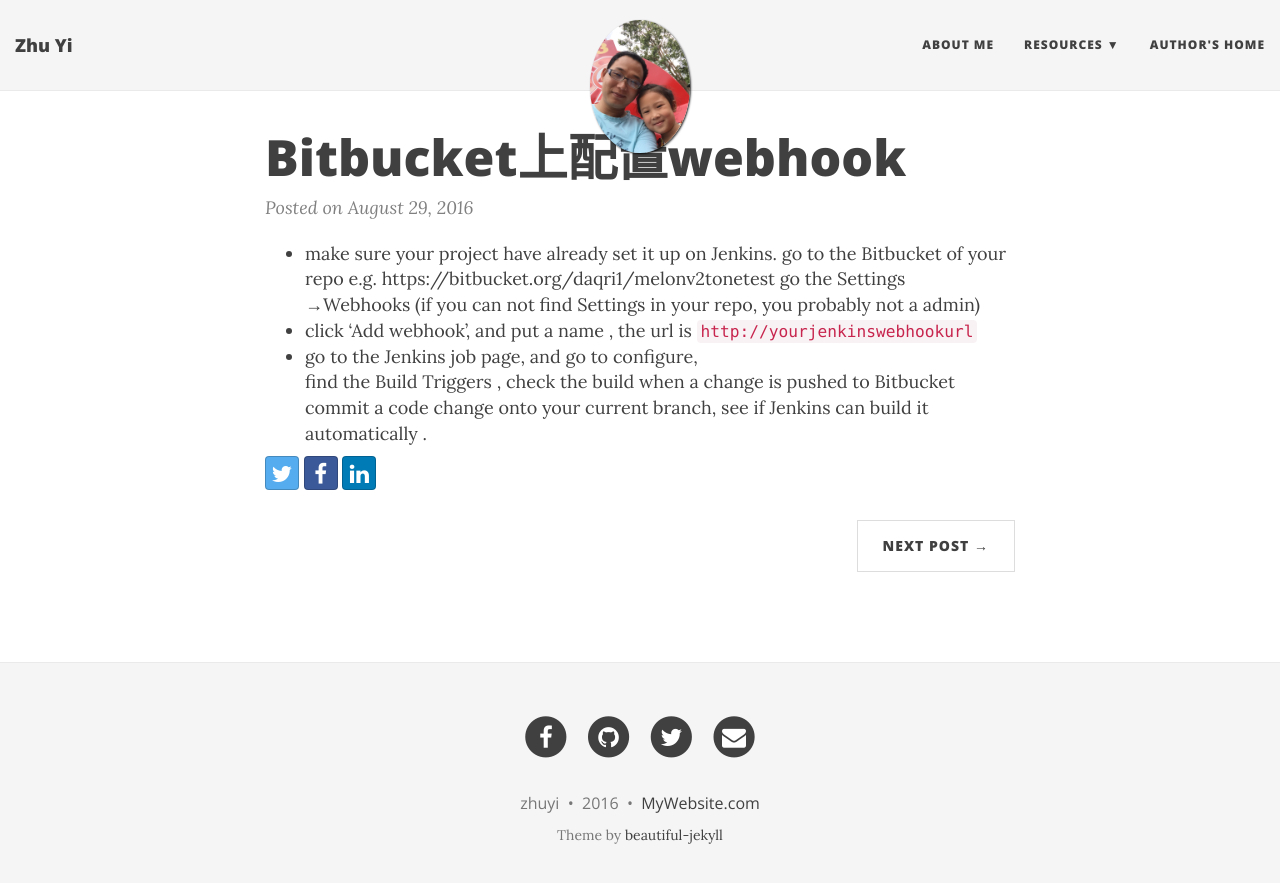
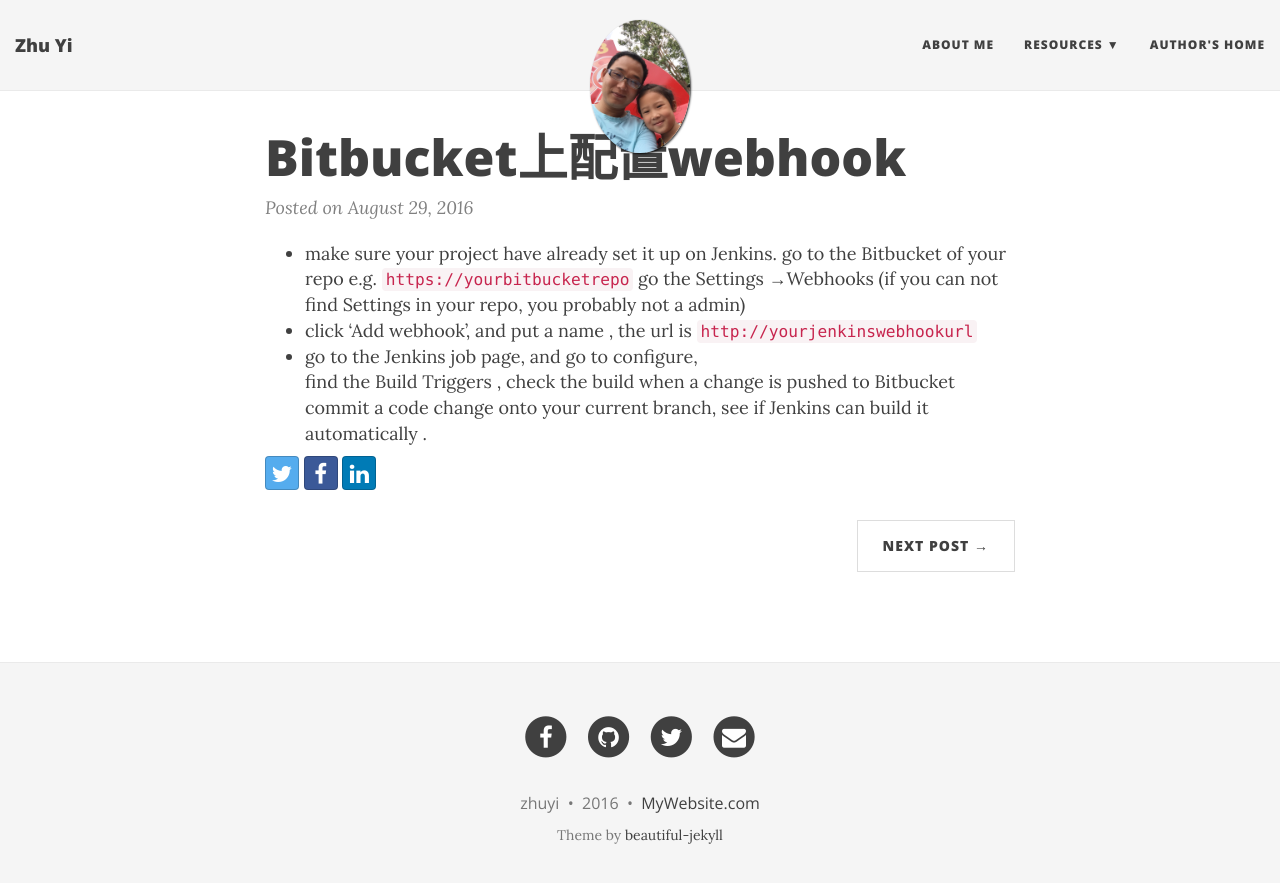
Before and after one commit to zhuyiif/zhuyiif.github.io, a Jekyll site: the page built from _posts/2016-08-29-config-webhook-bitbucket.markdown, in a window 1280 px wide. Shown: the top 883 px of the page. Built offline with Jekyll 4.4.1, drawn with Linux system fonts in a browser that asks for light colours; nearby versions of some CDN libraries; comment, search, counter and statistics services are not loaded; some of the changed lines change nothing that is shown.

Commit message:
Update 2016-08-29-config-webhook-bitbucket.markdown

```diff
--- a/_posts/2016-08-29-config-webhook-bitbucket.markdown
+++ b/_posts/2016-08-29-config-webhook-bitbucket.markdown
@@ -5,7 +5,7 @@
 categories: ops
 ---
 * make sure your project have already set it up on Jenkins.
-go to the Bitbucket of your repo  e.g. https://bitbucket.org/daqri1/melonv2tonetest
+go to the Bitbucket of your repo  e.g. `https://yourbitbucketrepo`
 go the Settings →Webhooks (if you can not find Settings in your repo, you probably not a admin)
 * click 'Add webhook', and put a name , the url is `http://yourjenkinswebhookurl`
 * go to the Jenkins job page, and go to configure,
```
